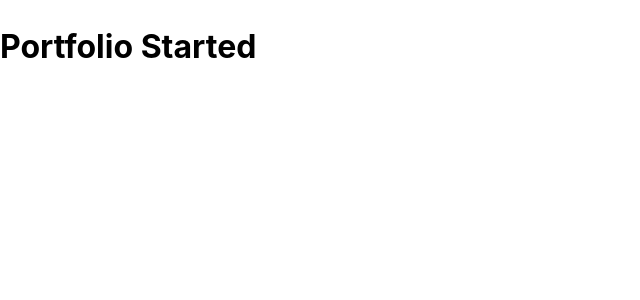
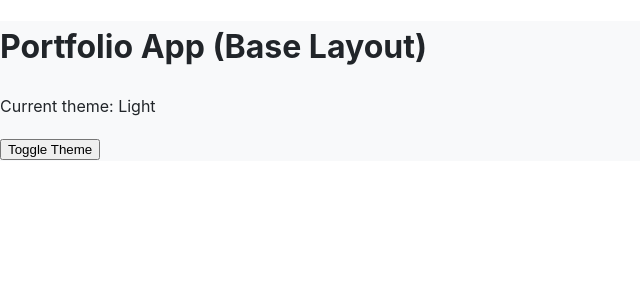
Before and after one commit to SELab-Farnam-Matin/SELab-session1, a React (Vite) app in the folder my-portfolio/: page / in a window 1280 px wide. Shown: the top 300 px of the page, without its empty margins (0-640 px from the left). Built offline with nearby package versions, Linux system fonts and the light colour scheme.

Commit message:
Feature: Create base App layout

```diff
--- a/my-portfolio/src/App.jsx
+++ b/my-portfolio/src/App.jsx
@@ -1,9 +1,46 @@
+// src/App.jsx
+
+import React, { useState } from 'react'; // ایمپورت React و هوک useState برای مدیریت State
+import './index.css'; // ایمپورت فایل CSS اصلی برای استایل‌های سراسری و متغیرهای تم
+
 function App() {
-  return (
-      <div>
-        <h1>Portfolio Started</h1>
-      </div>
-  )
+    // 1. تعریف State برای مدیریت Dark Mode
+    // هدف: نگهداری وضعیت فعلی تم (روشن یا تاریک).
+    // توضیح: `isDarkMode` متغیری است که وضعیت را نگه می‌دارد (true برای تاریک، false برای روشن).
+    // `setIsDarkMode` تابعی است که برای تغییر این وضعیت استفاده می‌شود.
+    // `useState(false)` وضعیت اولیه را "روشن" (false) تنظیم می‌کند.
+    const [isDarkMode, setIsDarkMode] = useState(false);
+
+    // 2. تابع برای تغییر تم
+    // هدف: تغییر وضعیت isDarkMode بین true و false.
+    // توضیح: این تابع با هر بار فراخوانی، وضعیت تم را معکوس می‌کند (اگر روشن بود، تاریک می‌شود و برعکس).
+    // `prevMode => !prevMode` تضمین می‌کند که از آخرین وضعیت موجود استفاده شود.
+    const toggleTheme = () => {
+        setIsDarkMode(prevMode => !prevMode);
+    };
+
+    return (
+        // 3. کانتینر اصلی اپلیکیشن با کلاس‌های دینامیک تم
+        // هدف: اعمال کلاس‌های CSS 'light' یا 'dark' به کانتینر اصلی بر اساس وضعیت isDarkMode.
+        // توضیح: این Div کانتینر اصلی برنامه است. با استفاده از قالب‌بندی Template String و Operator سه‌تایی،
+        // کلاس 'dark' یا 'light' به آن اضافه می‌شود که توسط index.css برای تغییر استایل‌های تم استفاده می‌گردد.
+        <div className={`app-container ${isDarkMode ? 'dark' : 'light'}`}>
+            {/*
+        در آینده، کامپوننت Navbar در اینجا قرار خواهد گرفت.
+        این کامپوننت propsهای `isDarkMode` و `toggleTheme` را برای کنترل تم دریافت خواهد کرد.
+      */}
+
+            <main>
+                {/*
+          اینجا جایی است که کامپوننت‌های محتوای اصلی (Home, About, Projects, Contact)
+          در آینده رندر خواهند شد.
+        */}
+                <h1>Portfolio App (Base Layout)</h1> {/* عنوان موقت برای نمایش */}
+                <p>Current theme: {isDarkMode ? 'Dark' : 'Light'}</p> {/* نمایش وضعیت فعلی تم */}
+                <button onClick={toggleTheme}>Toggle Theme</button> {/* دکمه موقت برای تغییر تم */}
+            </main>
+        </div>
+    );
 }
 
-export default App
+export default App; // اکسپورت کامپوننت App برای استفاده در فایل main.jsx (یا index.js)
```
